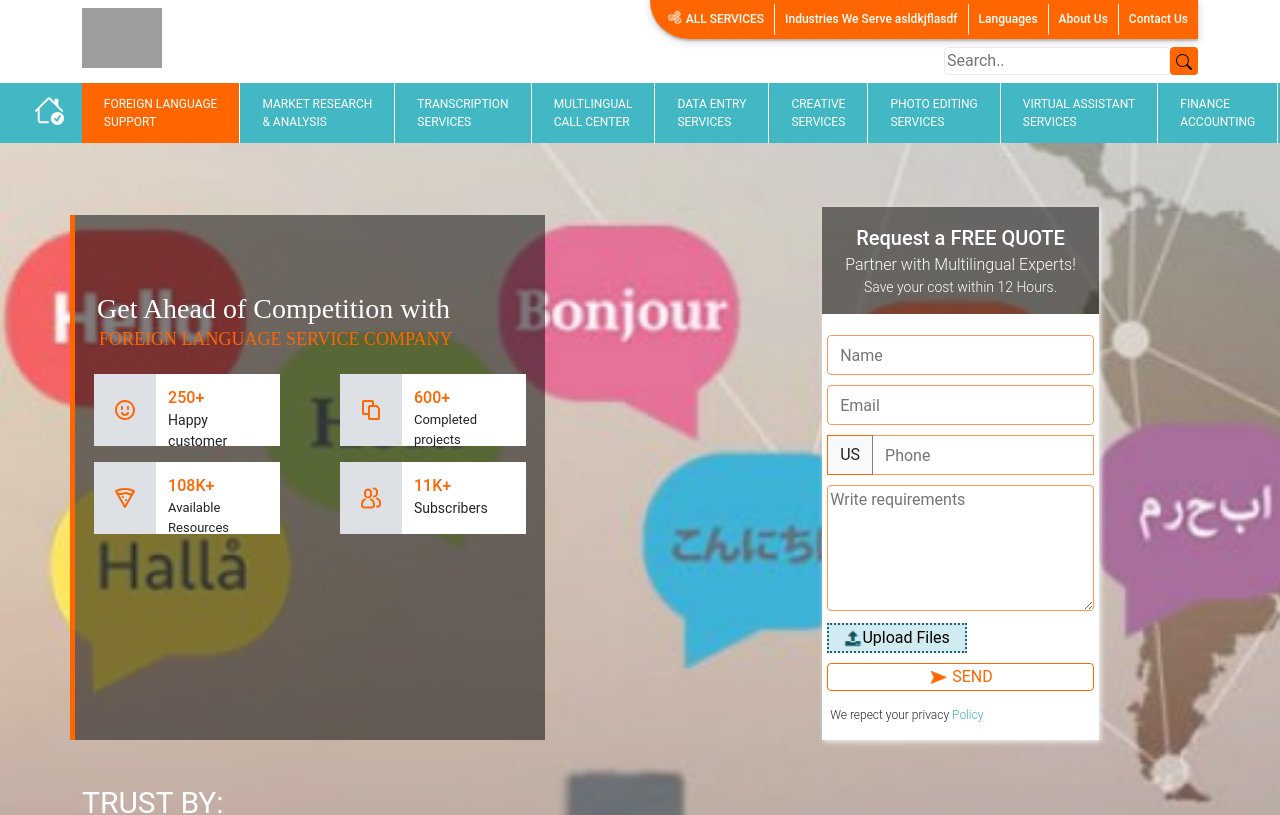
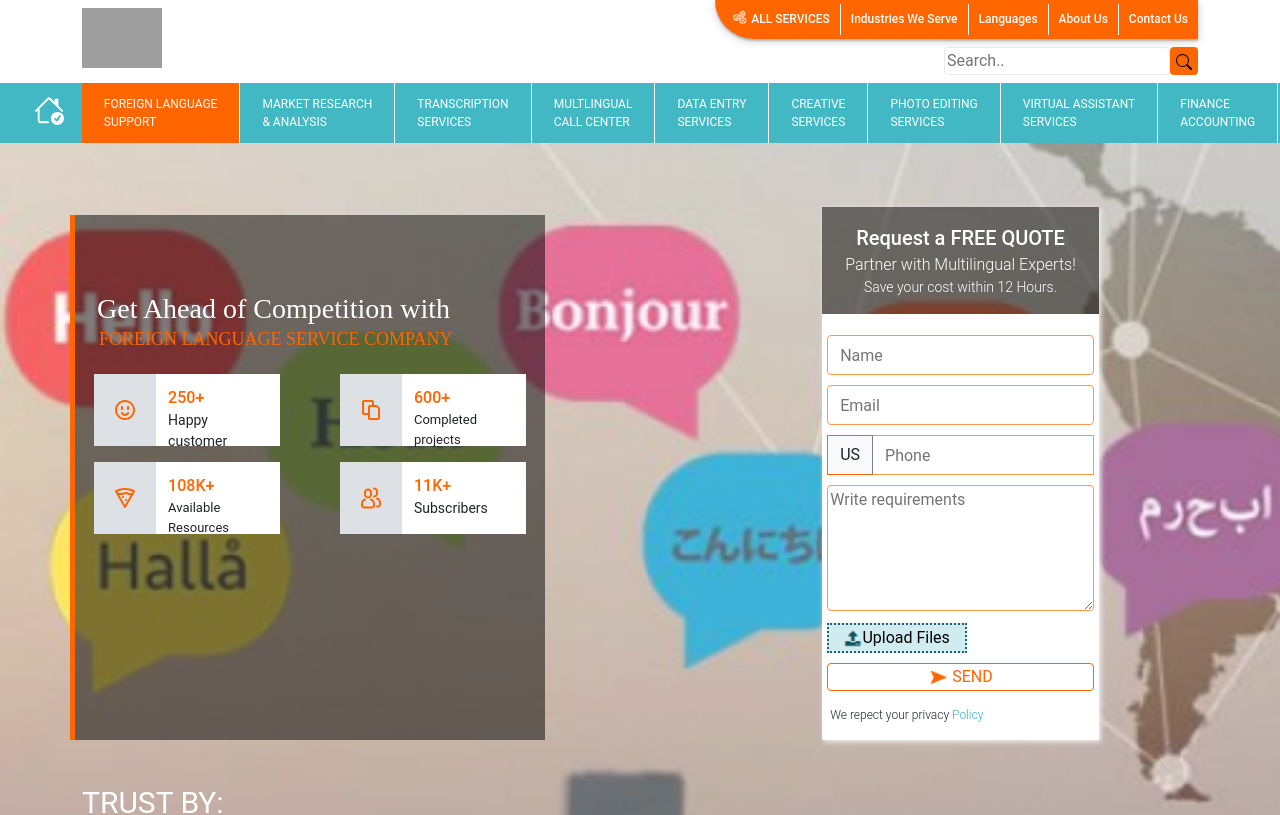
Before and after one commit to Danilo95415/multilingual-services, a Vue app: page / in a window 1280 px wide. Shown: the top 815 px of the page. Built offline with nearby package versions, Linux system fonts and the light colour scheme; grey boxes are pictures that could not be loaded.

Commit message:
update: retile

```diff
--- a/src/components/HelloWorld.vue
+++ b/src/components/HelloWorld.vue
@@ -10,7 +10,7 @@
             <div class="nav_bar d-flex flex-column">
                 <ul class="all_navbar d-flex ul_list">
                   <li class="list_item_navbar"><img src="images/navbar_logo.png" style="margin-left: 6px;" /> ALL SERVICES</li>
-                  <li class="list_item_navbar">Industries We Serve asldkjflasdf</li>
+                  <li class="list_item_navbar">Industries We Serve</li>
                   <li class="list_item_navbar">Languages</li>
                   <li class="list_item_navbar">About Us</li>
                   <li class="list_item_navbar">Contact Us</li>
```
